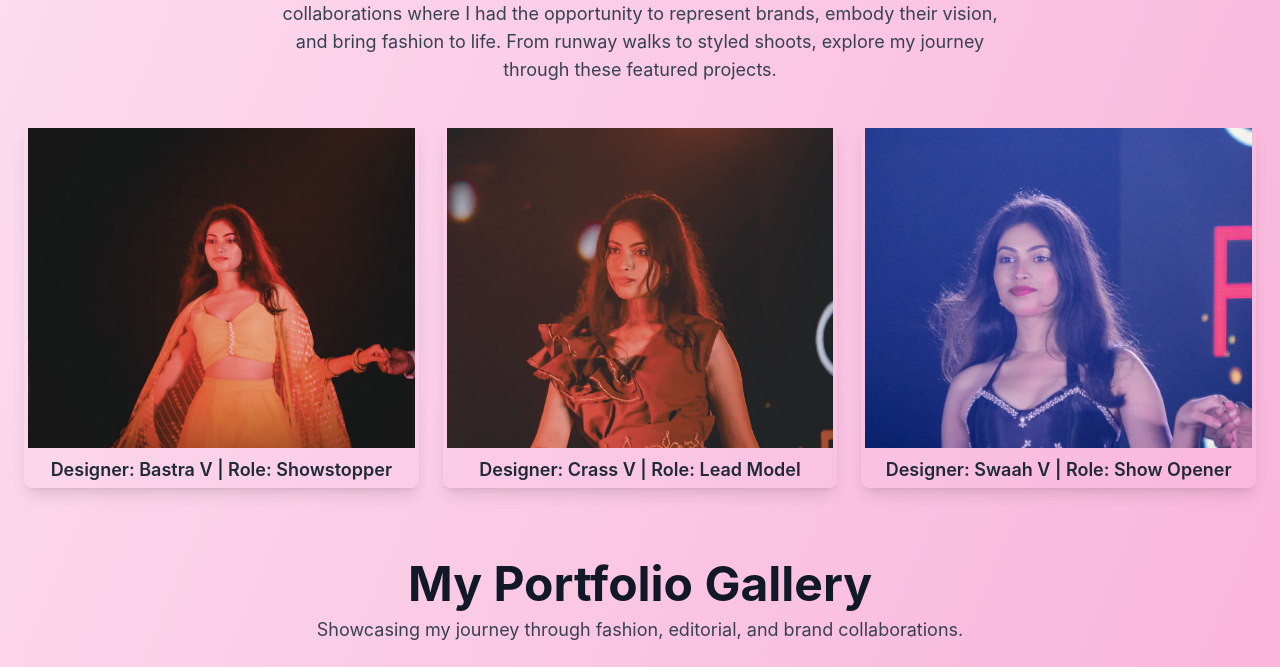
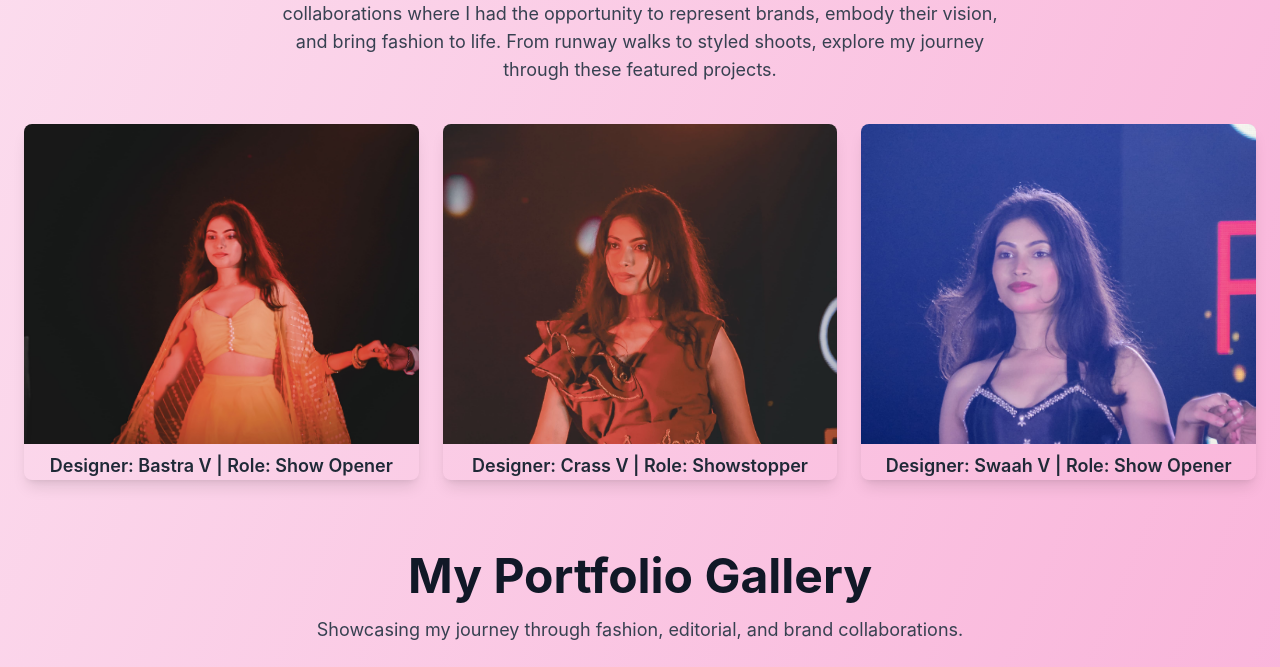
Before and after one commit to sambit223/modeling-portfolio, a React (Create React App) app: page / in a window 1280 px wide. Shown: the part 1120-1787 px from the top of the page. Built offline with nearby package versions, Linux system fonts and the light colour scheme; grey boxes are pictures that could not be loaded.

Commit message:
css changes

```diff
--- a/src/App.js
+++ b/src/App.js
@@ -12,7 +12,7 @@ import Interests from "./components/Interests";
 function App() {
   return (
     <Router>
-      <div className="bg-gradient-to-br from-pink-100 to-pink-300 min-h-screen text-gray-800">
+      <div className="bg-gradient-to-br from-pink-100 to-pink-300  text-gray-800">
         <Home />
         <About/>
         <ModelStats/>
--- a/src/components/PortfolioGallery.js
+++ b/src/components/PortfolioGallery.js
@@ -19,20 +19,20 @@ const images = [
   { src: image8, caption: "Contemporary Ethnic Wear – Functional Edit" },
 ];
 
-
 const PortfolioGallery = () => {
   return (
-    <div className="min-h-screen py-12 px-6 border-t-0 shadow-sm">
-      <h1 className="text-5xl font-bold text-center text-gray-900 mb-2">My Portfolio Gallery</h1>
-      <p className="text-center text-lg text-gray-700 mb-10">
+    <div className="py-12 px-6 border-t-0 shadow-sm">
+      <h1 className="text-5xl font-bold text-center text-gray-900 mb-4">My Portfolio Gallery</h1>
+      <p className="text-center text-lg text-gray-700 mb-6">
         Showcasing my journey through fashion, editorial, and brand collaborations.
       </p>
 
-      <div className="grid grid-cols-1 sm:grid-cols-2 md:grid-cols-3 lg:grid-cols-4 gap-6">
+      {/* Grid layout: Single column on mobile, multi-column on larger screens */}
+      <div className="grid grid-cols-1 md:grid-cols-3 lg:grid-cols-4 gap-6">
         {images.map((image, index) => (
           <div
             key={index}
-            className="relative group overflow-hidden shadow-lg border border-gray-200 transition-transform duration-500 ease-in-out transform hover:scale-105 hover:shadow-2xl"
+            className="relative w-full max-w-md mx-auto group overflow-hidden shadow-lg border border-gray-200 transition-transform duration-500 ease-in-out transform hover:scale-105 hover:shadow-2xl"
           >
             <img
               src={image.src}
--- a/src/components/ProjectCard.js
+++ b/src/components/ProjectCard.js
@@ -20,7 +20,7 @@ const ProjectCard = () => {
       <div className="flex flex-col items-center justify-center p-6">
         <div className="grid grid-cols-1 md:grid-cols-3 gap-6">
           {/* Project 1 */}
-          <div className="relative group overflow-hidden rounded-lg shadow-lg p-1">
+          <div className="relative group overflow-hidden rounded-lg shadow-lg">
             <img
               src={image1}
               alt="Runway Collaboration"
@@ -32,29 +32,29 @@ const ProjectCard = () => {
               </p>
             </div>
             <h3 className="text-center text-lg font-semibold mt-2 text-gray-800">
-              Designer: Bastra V | Role: Showstopper
+              Designer: Bastra V | Role: Show Opener
             </h3>
           </div>
 
           {/* Project 2 */}
-          <div className="relative group overflow-hidden rounded-lg shadow-lg p-1">
+          <div className="relative group overflow-hidden rounded-lg shadow-lg">
             <img
               src={image2}
               alt="Styled Shoot"
               className="w-full h-80 object-cover transition-transform duration-700 ease-in-out group-hover:scale-105"
             />
             <div className="absolute inset-0 bg-black bg-opacity-60 flex items-center justify-center opacity-0 group-hover:opacity-100 transition-opacity duration-700 ease-in-out">
-            <p className="text-white text-lg px-6 text-center">
-                Representing <strong>Crass</strong> on the runway, showcasing their stunning casual indo western collection.
+              <p className="text-white text-lg px-6 text-center">
+                A creative photoshoot capturing the essence of modern elegance and high fashion.
               </p>
             </div>
             <h3 className="text-center text-lg font-semibold mt-2 text-gray-800">
-              Designer: Crass V | Role: Lead Model
+              Designer: Crass V | Role: Showstopper
             </h3>
           </div>
 
           {/* Project 3 */}
-          <div className="relative group overflow-hidden rounded-lg shadow-lg p-1">
+          <div className="relative group overflow-hidden rounded-lg shadow-lg">
             <img
               src={image3}
               alt="Brand Partnership"
@@ -62,7 +62,7 @@ const ProjectCard = () => {
             />
             <div className="absolute inset-0 bg-black bg-opacity-60 flex items-center justify-center opacity-0 group-hover:opacity-100 transition-opacity duration-700 ease-in-out">
               <p className="text-white text-lg px-6 text-center">
-                Collaborated with <strong>Swaah</strong>, representing exclusive designer black indo-westren lehenga on the runway.
+                Collaborating with <strong>Swaah</strong>, representing exclusive designer black lehengas on the runway.
               </p>
             </div>
             <h3 className="text-center text-lg font-semibold mt-2 text-gray-800">
```
Lines whose indentation alone changed are shown as unchanged.
